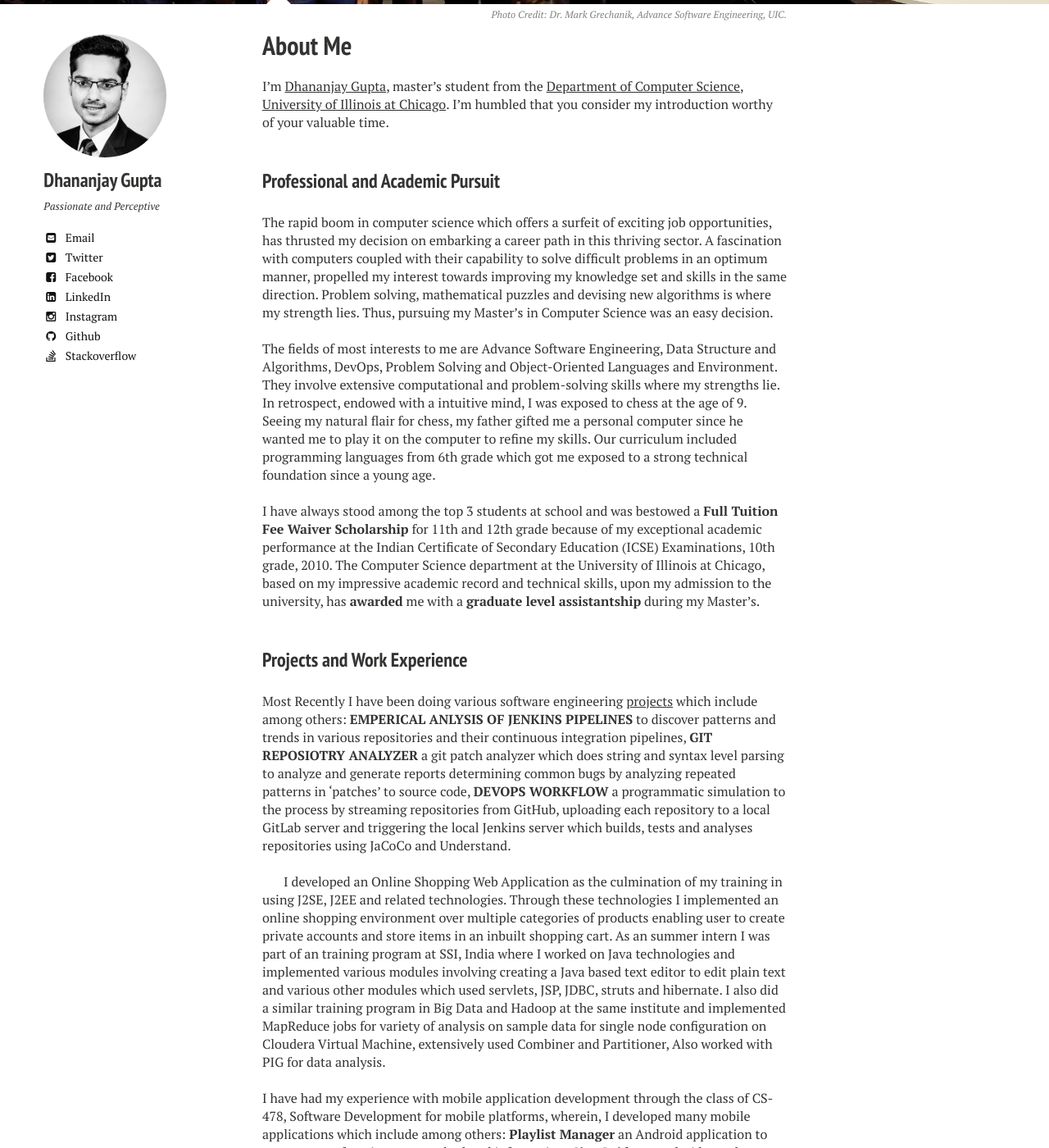
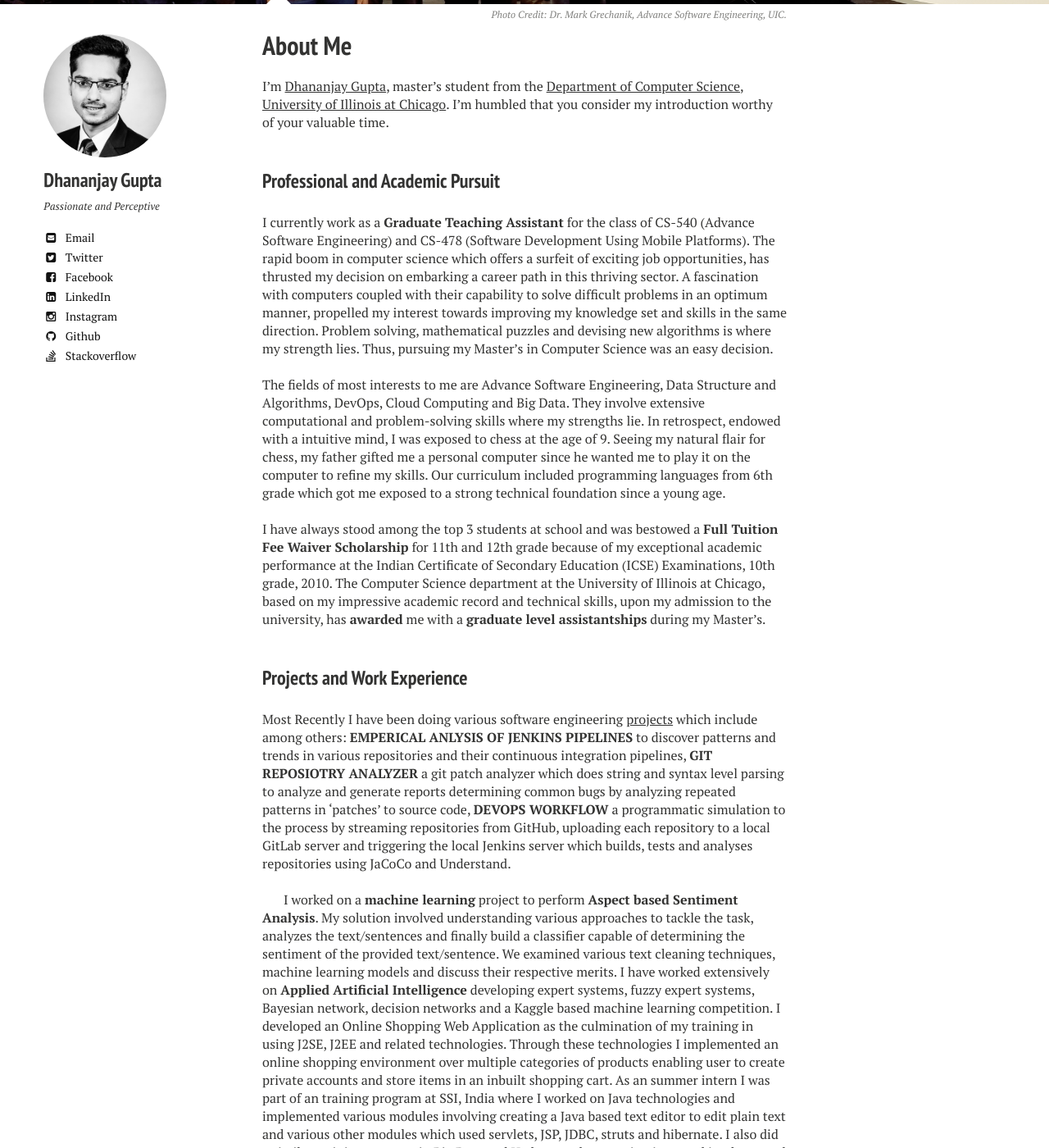
Before and after one commit to DhananjayGupta300/DhananjayGupta300.github.io, a Jekyll site: the page built from about/index.md, in a window 1280 px wide and 1400 px high, scrolled down 472 px. Shown: the whole window at 82% size. Built offline with Jekyll 4.4.1, drawn with Linux system fonts in a browser that asks for light colours; nearby versions of some CDN libraries; comment, search, counter and statistics services are not loaded; some of the changed text lies outside the part shown.

Commit message:
Update index.md

```diff
--- a/about/index.md
+++ b/about/index.md
@@ -13,15 +13,15 @@ image:
 {% include _toc.html %}
 I’m <a href="http://dgupta.us/">Dhananjay Gupta</a>, master’s student from the <a href="https://www.cs.uic.edu/">Department of Computer Science</a>,<a href="https://www.uic.edu/"> University of Illinois at Chicago</a>. I’m humbled that you consider my introduction worthy of your valuable time.<br/><br/>
 ### Professional and Academic Pursuit
-The rapid boom in computer science which offers a surfeit of exciting job opportunities, has thrusted my decision on embarking a career path in this thriving sector. A fascination with computers coupled with their capability to solve difficult problems in an optimum manner, propelled my interest towards improving my knowledge set and skills in the same direction. Problem solving, mathematical puzzles and devising new algorithms is where my strength lies. Thus, pursuing my Master’s in Computer Science was an easy decision. <br><br/>
-The fields of most interests to me are Advance Software Engineering, Data Structure and Algorithms, DevOps, Problem Solving and Object-Oriented Languages and Environment. They involve extensive computational and problem-solving skills where my strengths lie. In retrospect, endowed with a intuitive mind, I was exposed to chess at the age of 9. Seeing my natural flair for chess, my father gifted me a personal computer since he wanted me to play it on the computer to refine my skills. Our curriculum included programming languages from 6th grade which got me exposed to a strong technical foundation since a young age.  <br><br/>
-I have always stood among the top 3 students at school and was bestowed a **Full Tuition Fee Waiver Scholarship** for 11th and 12th grade because of my exceptional academic performance at the Indian Certificate of Secondary Education (ICSE) Examinations, 10th grade, 2010. The Computer Science department at the University of Illinois at Chicago, based on my impressive academic record and technical skills, upon my admission to the university, has **awarded** me with a **graduate level assistantship** during my Master’s.  <br/><br/>
+I currently work as a **Graduate Teaching Assistant** for the class of CS-540 (Advance Software Engineering) and CS-478 (Software Development Using Mobile Platforms). The rapid boom in computer science which offers a surfeit of exciting job opportunities, has thrusted my decision on embarking a career path in this thriving sector. A fascination with computers coupled with their capability to solve difficult problems in an optimum manner, propelled my interest towards improving my knowledge set and skills in the same direction. Problem solving, mathematical puzzles and devising new algorithms is where my strength lies. Thus, pursuing my Master’s in Computer Science was an easy decision. <br><br/>
+The fields of most interests to me are Advance Software Engineering, Data Structure and Algorithms, DevOps, Cloud Computing and Big Data. They involve extensive computational and problem-solving skills where my strengths lie. In retrospect, endowed with a intuitive mind, I was exposed to chess at the age of 9. Seeing my natural flair for chess, my father gifted me a personal computer since he wanted me to play it on the computer to refine my skills. Our curriculum included programming languages from 6th grade which got me exposed to a strong technical foundation since a young age.  <br><br/>
+I have always stood among the top 3 students at school and was bestowed a **Full Tuition Fee Waiver Scholarship** for 11th and 12th grade because of my exceptional academic performance at the Indian Certificate of Secondary Education (ICSE) Examinations, 10th grade, 2010. The Computer Science department at the University of Illinois at Chicago, based on my impressive academic record and technical skills, upon my admission to the university, has **awarded** me with a **graduate level assistantships** during my Master’s.  <br/><br/>
 ### Projects and Work Experience
 Most Recently I have been doing various software engineering <a href="http://dgupta.us/projects">projects</a> which include among others: **EMPERICAL ANLYSIS OF JENKINS PIPELINES** to discover patterns and trends in various repositories and their continuous integration pipelines, **GIT REPOSIOTRY ANALYZER** a git patch analyzer which does string and syntax level parsing to analyze and generate reports determining common bugs by analyzing repeated patterns in ‘patches’ to source code, **DEVOPS WORKFLOW** a programmatic simulation to the process by streaming repositories from GitHub, uploading each repository to a local GitLab server and triggering the local Jenkins server which builds, tests and analyses repositories using JaCoCo and Understand. <br/><br/>
 
-I developed an Online Shopping Web Application as the culmination of my training in using J2SE, J2EE and related technologies. Through these technologies I implemented an online shopping environment over multiple categories of products enabling user to create private accounts and store items in an inbuilt shopping cart. As an summer intern I was part of an training program at SSI, India where I worked on Java technologies and implemented various modules involving creating a Java based text editor to edit plain text and various other modules which used servlets, JSP, JDBC, struts and hibernate. I also did a similar training program in Big Data and Hadoop at the same institute and implemented MapReduce jobs for variety of analysis on sample data for single node configuration on Cloudera Virtual Machine, extensively used Combiner and Partitioner, Also worked with PIG for data analysis.
+I worked on a **machine learning** project to perform **Aspect based Sentiment Analysis**. My solution involved understanding various approaches to tackle the task, analyzes the text/sentences and finally build a classifier capable of determining the sentiment of the provided text/sentence. We examined various text cleaning techniques, machine learning models and discuss their respective merits. I have worked extensively on **Applied Artificial Intelligence** developing expert systems, fuzzy expert systems, Bayesian network, decision networks and a Kaggle based machine learning competition. I developed an Online Shopping Web Application as the culmination of my training in using J2SE, J2EE and related technologies. Through these technologies I implemented an online shopping environment over multiple categories of products enabling user to create private accounts and store items in an inbuilt shopping cart. As an summer intern I was part of an training program at SSI, India where I worked on Java technologies and implemented various modules involving creating a Java based text editor to edit plain text and various other modules which used servlets, JSP, JDBC, struts and hibernate. I also did a similar training program in Big Data and Hadoop at the same institute and implemented MapReduce jobs for variety of analysis on sample data for single node configuration on Cloudera Virtual Machine, extensively used Combiner and Partitioner, Also worked with PIG for data analysis.
 <br/><br/>
-I have had my experience with mobile application development through the class of CS-478, Software Development for mobile platforms, wherein, I developed many mobile applications which include among others: **Playlist Manager** an Android application to manage your favorite songs and related information. **City Guide** an android app that uses fragments and displays top 10 attractions and restaurants in the city of Chicago. **Lucky-Unlucky** an multi-threaded android application played between two threads, and many more applications using android content providers, services and SQLite database.
+I have had my experience with mobile application development as well, wherein, I developed many mobile applications which include among others: **Playlist Manager** an Android application to manage your favorite songs and related information. **City Guide** an android app that uses fragments and displays top 10 attractions and restaurants in the city of Chicago. **Lucky-Unlucky** an multi-threaded android application played between two threads, and many more applications using android content providers, services and SQLite database.
 Additionally, I have had attended technical workshops for Object Oriented Design using RSA, Software Testing and Design using RFT, student development program on ERP and Business Intelligence Reporting held by TCS. I hold EMC Academic Associate certifications in Cloud Infrastructure and service, Information Storage and Management. I pursued a research on improving the efficiencies of priority queues as my academic major project. I hold recognition certificates from WCMAS, a program based on visual arithmetic and computation skills, for my exceptional performance at state level.<br/><br/>
 ### Leadership, Management and Hobbies
 I harbor an inclination towards music and have been awarded a certificate with distinction from Trinity College London for my proficiency in classical guitar.
```
Also changed, not shown: other parts of about/index.md (+1 -1 lines).
